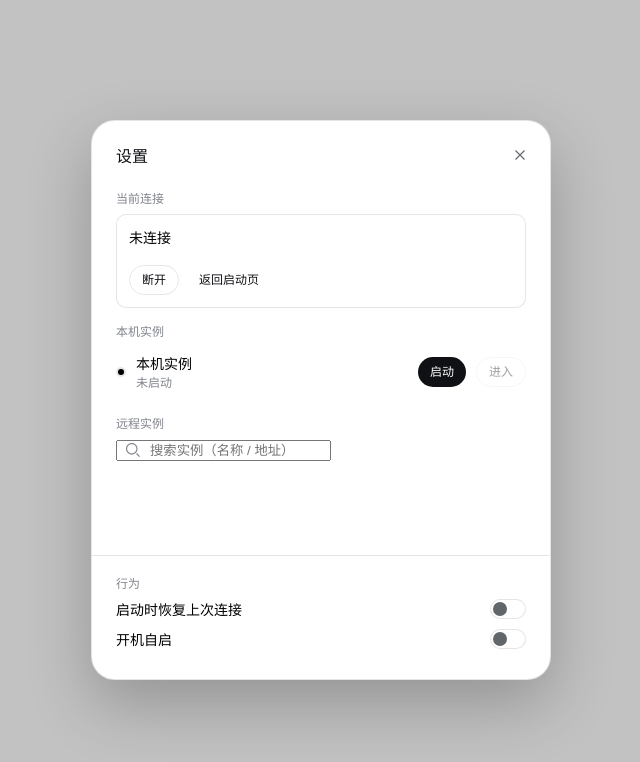
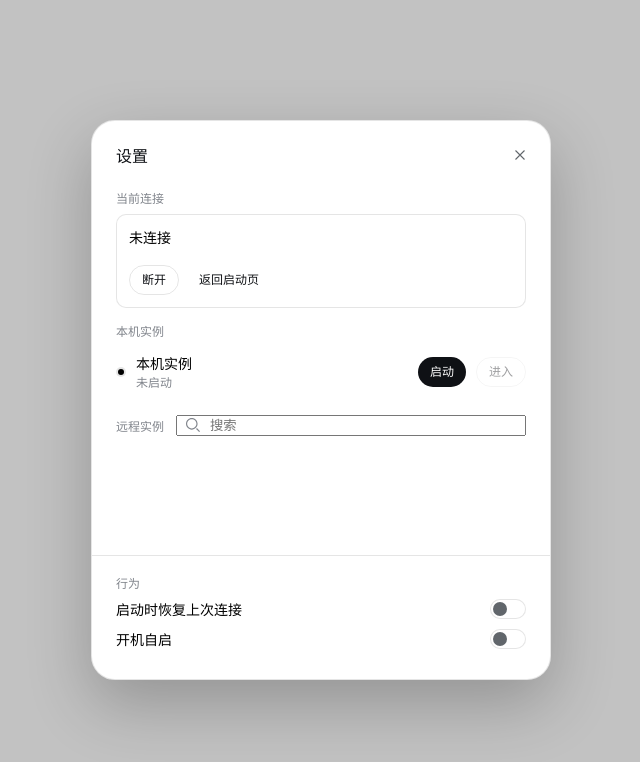
Before and after one commit to lehhair/dsh-app, an Electron app: page settings.html in a window 1440 px wide. Shown: the whole page, without its empty margins (399-1039 px from the left). Drawn offline with Linux system fonts and the light colour scheme; no server answers.

Commit message:
ui: dialog — search field inline with '远程实例' title (list-head row), compact width

```diff
--- a/settings.html
+++ b/settings.html
@@ -140,7 +140,14 @@
       .group-title { font-size: 12px; font-weight: 500; color: var(--shell-fg-tertiary); margin: 14px 0 8px; }
 
       /* search field with leading magnifier (launcher-consistent) */
-      .search-wrap { position: relative; margin-bottom: 6px; }
+      .list-head {
+        display: flex;
+        align-items: center;
+        gap: 12px;
+        margin: 14px 0 8px;
+      }
+      .list-head .group-title { margin: 0; }
+      .search-wrap { position: relative; flex: 1; min-width: 0; }
       .search-wrap svg {
         position: absolute;
         left: 10px;
@@ -151,7 +158,7 @@
         color: var(--shell-fg-tertiary);
         pointer-events: none;
       }
-      .search-wrap .field { padding-left: 32px; margin-bottom: 0; }
+      .search-wrap .field { padding-left: 32px; margin-bottom: 0; width: 100%; min-width: 0; }
       .group:first-child .group-title { margin-top: 2px; }
 
       .current {
@@ -315,10 +322,12 @@
       </div>
 
       <div class="dialog-scroll">
-        <div class="group-title">远程实例</div>
-        <div class="search-wrap">
-          <svg viewBox="0 0 16 16" fill="currentColor" aria-hidden="true"><path d="M11.894845 6.647401C11.894845 3.725463 9.534486 1.356779 6.623219 1.35657C3.711786 1.35657 1.351635 3.725338 1.351635 6.647401C1.351843 9.569296 3.711911 11.938273 6.623219 11.938273C9.534361 11.938064 11.894637 9.569171 11.894845 6.647401ZM13.245462 6.647401C13.245254 10.317935 10.280401 13.293613 6.623219 13.293821C2.965871 13.293821 0.000204 10.31806 0 6.647401C0 2.976574 2.965746 0 6.623219 0C10.280526 0.000205 13.245462 2.9767 13.245462 6.647401Z"/><path d="M16.000417 15.041079L15.044449 16.000433L11.530434 12.473588L12.486298 11.514234L16.000417 15.041079Z"/></svg>
-          <input id="inst-search" class="field" placeholder="搜索实例（名称 / 地址）" spellcheck="false" />
+        <div class="list-head">
+          <div class="group-title">远程实例</div>
+          <div class="search-wrap">
+            <svg viewBox="0 0 16 16" fill="currentColor" aria-hidden="true"><path d="M11.894845 6.647401C11.894845 3.725463 9.534486 1.356779 6.623219 1.35657C3.711786 1.35657 1.351635 3.725338 1.351635 6.647401C1.351843 9.569296 3.711911 11.938273 6.623219 11.938273C9.534361 11.938064 11.894637 9.569171 11.894845 6.647401ZM13.245462 6.647401C13.245254 10.317935 10.280401 13.293613 6.623219 13.293821C2.965871 13.293821 0.000204 10.31806 0 6.647401C0 2.976574 2.965746 0 6.623219 0C10.280526 0.000205 13.245462 2.9767 13.245462 6.647401Z"/><path d="M16.000417 15.041079L15.044449 16.000433L11.530434 12.473588L12.486298 11.514234L16.000417 15.041079Z"/></svg>
+            <input id="inst-search" class="field" placeholder="搜索" spellcheck="false" />
+          </div>
         </div>
         <div id="instances"></div>
       </div>
```
